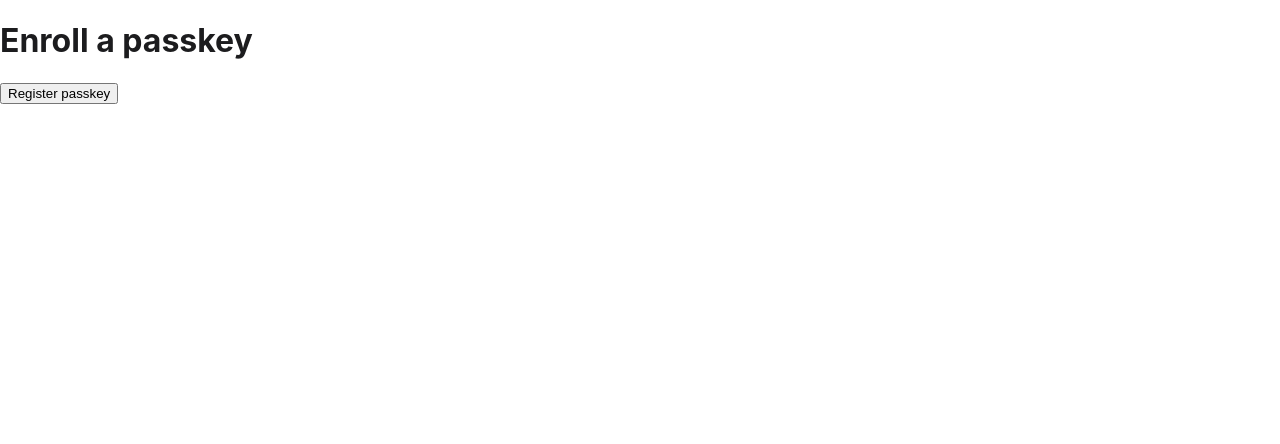
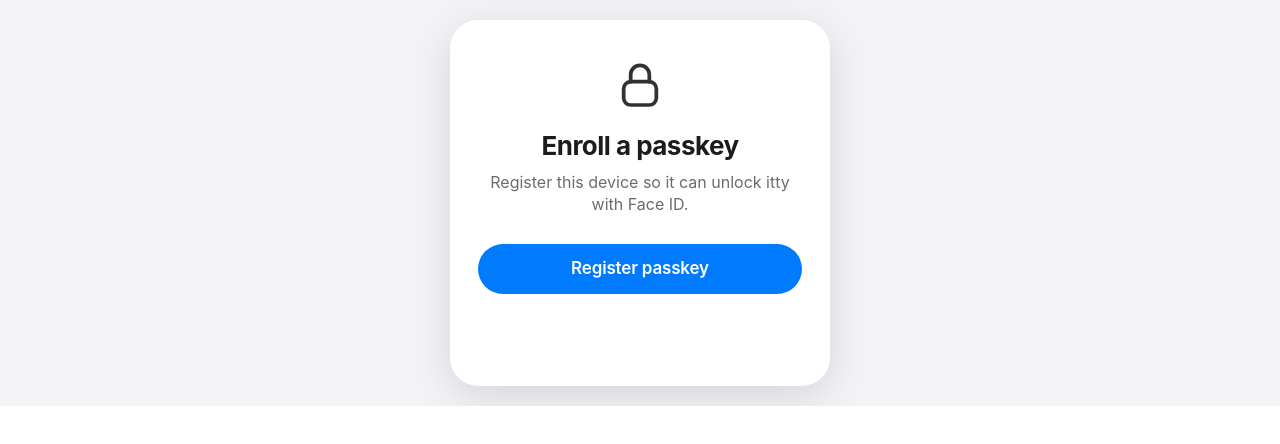
Before and after one commit to zion-off/itty, a plain HTML site: page web/enroll.html in a window 1280 px wide. Drawn offline with Linux system fonts and the light colour scheme.

Commit message:
feat(web): restyle the enrollment page as a centered card with clear success and failure states

```diff
--- a/web/enroll.html
+++ b/web/enroll.html
@@ -2,15 +2,24 @@
 <html lang="en">
 <head>
 <meta charset="utf-8">
-<meta name="viewport" content="width=device-width, initial-scale=1">
+<meta name="viewport" content="width=device-width, initial-scale=1, viewport-fit=cover">
+<meta name="color-scheme" content="dark light">
+<meta name="theme-color" content="#000000" media="(prefers-color-scheme: dark)">
+<meta name="theme-color" content="#f2f2f7" media="(prefers-color-scheme: light)">
+<link rel="apple-touch-icon" href="/icons/apple-touch-icon.png">
 <title>itty enrollment</title>
 <link rel="stylesheet" href="/style.css">
 </head>
 <body class="page">
-<main>
+<main class="card">
+  <svg class="lock-icon" viewBox="0 0 24 24" fill="none" stroke="currentColor" stroke-width="1.6" stroke-linecap="round" stroke-linejoin="round" aria-hidden="true">
+    <rect x="5" y="11" width="14" height="10" rx="3"/>
+    <path d="M8 11V8a4 4 0 0 1 8 0v3"/>
+  </svg>
   <h1>Enroll a passkey</h1>
-  <button id="enroll">Register passkey</button>
-  <p id="status"></p>
+  <p class="card-text">Register this device so it can unlock itty with Face ID.</p>
+  <button id="enroll" class="pill" type="button">Register passkey</button>
+  <p id="status" class="status" role="status"></p>
 </main>
 <script src="/passkey.js"></script>
 <script src="/enroll.js"></script>
--- a/web/enroll.js
+++ b/web/enroll.js
@@ -1,15 +1,23 @@
 (() => {
+  const button = document.getElementById('enroll');
   const status = document.getElementById('status');
   const token = location.hash.slice(1);
   history.replaceState(null, '', location.pathname);
 
-  document.getElementById('enroll').addEventListener('click', async () => {
-    status.textContent = '';
+  function showStatus(message, outcome) {
+    status.textContent = message;
+    status.dataset.outcome = outcome || '';
+  }
+
+  button.addEventListener('click', async () => {
+    button.disabled = true;
+    showStatus('');
     try {
       await Passkey.enroll(token);
-      status.textContent = 'Passkey registered. You can close this page.';
+      showStatus('Passkey registered. You can close this page.', 'success');
     } catch (err) {
-      status.textContent = `Enrollment failed: ${err.message}`;
+      showStatus(`Enrollment failed: ${err.message}`, 'error');
+      button.disabled = false;
     }
   });
 })();
--- a/web/style.css
+++ b/web/style.css
@@ -259,6 +259,69 @@ body:not(.locked) #lock {
   }
 }
 
+body.page {
+  display: flex;
+  align-items: center;
+  justify-content: center;
+  min-height: 100%;
+  height: auto;
+  padding: max(20px, env(safe-area-inset-top)) max(20px, env(safe-area-inset-right)) max(20px, env(safe-area-inset-bottom)) max(20px, env(safe-area-inset-left));
+  background: var(--bg-grouped);
+  overflow: auto;
+}
+
+html:has(body.page) {
+  height: auto;
+  min-height: 100%;
+  overflow: auto;
+}
+
+.card {
+  display: flex;
+  flex-direction: column;
+  align-items: center;
+  width: min(100%, 380px);
+  padding: 36px 28px 28px;
+  border-radius: 28px;
+  background: var(--bg);
+  box-shadow: var(--card-shadow);
+  text-align: center;
+}
+
+.card h1 {
+  margin: 0 0 10px;
+  font-size: 26px;
+  font-weight: 700;
+  letter-spacing: -0.02em;
+}
+
+.card-text {
+  margin: 0 0 28px;
+  color: var(--fg-muted);
+  font-size: 16px;
+  line-height: 1.4;
+}
+
+.card .pill {
+  width: 100%;
+}
+
+.status {
+  min-height: 3.1em;
+  margin: 18px 0 0;
+  font-size: 15px;
+  line-height: 1.35;
+  overflow-wrap: anywhere;
+}
+
+.status[data-outcome="success"] {
+  color: var(--success);
+}
+
+.status[data-outcome="error"] {
+  color: var(--danger);
+}
+
 @media (prefers-reduced-motion: reduce) {
   *, *::before, *::after {
     transition: none !important;
```
